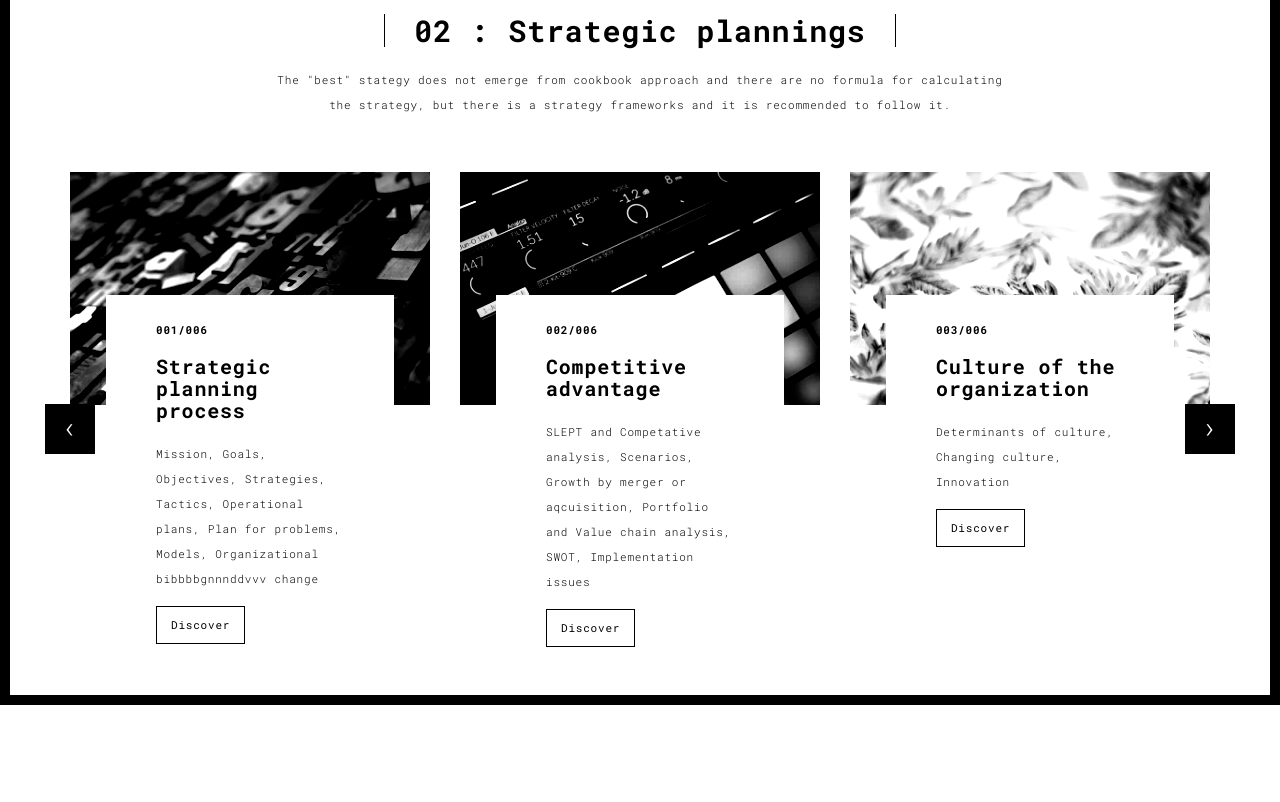
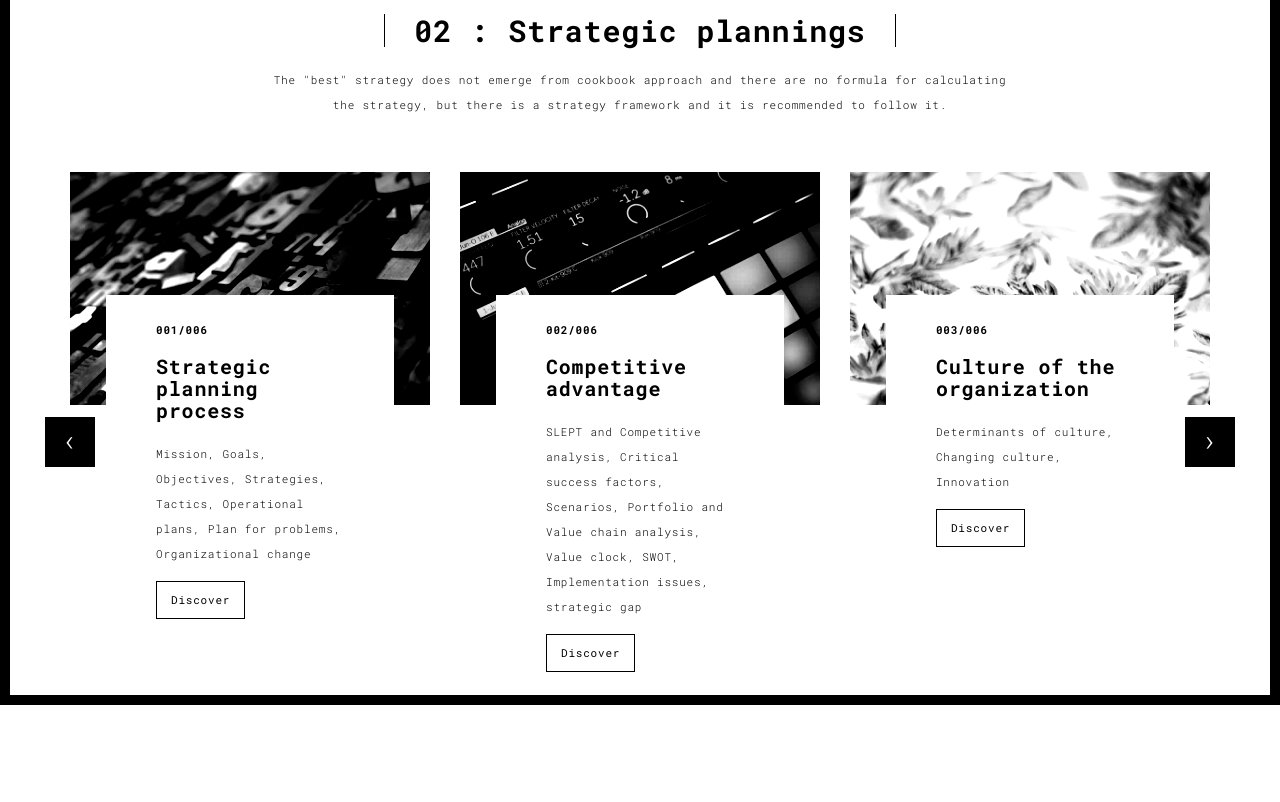
Before and after one commit to vaibiz/Strategic_web, a Flask app: page /strategic.html in a window 1280 px wide. Shown: the part 95-897 px from the top of the page. Before the commit the page ends 800 px from the top, so only its background shows below. Run offline with Flask 2, Linux system fonts and the light colour scheme; some libraries are stand-ins or nearby versions.

Commit message:
Initial commitv vvv vvv

```diff
--- a/templates/about.html
+++ b/templates/about.html
@@ -64,7 +64,8 @@
               <div class="row">
                 <div class="col-xs-12 col-md-6">
                   <h3>Professional activity</h3>
-                  <p>Welcome to my website! I am a finance professional with 15+ years of experience in strategic business planning and development, management consulting, product and process insight.</p>
+                  <p>Welcome to my website! I am a certified finance professional with 15+ years of experience in
+                    strategic business planning and development, management consulting, product and process insight.</p>
                   <h3>Hobbies and other 'weaknesses' </h3>
                   <p>Nature and what is connected with it: hunting, spearfishing, fishing, universe and etc. <p>
                      <p></p>
--- a/templates/contact.html
+++ b/templates/contact.html
@@ -48,6 +48,7 @@
     </div>
   </nav>
 </header>
+
 
 <div class="section-container">
     <div class="container">
--- a/templates/strategic.html
+++ b/templates/strategic.html
@@ -57,7 +57,9 @@
       <div class="col-sm-8 col-sm-offset-2 section-container-spacer">
         <div class="text-center">
           <h1 class="h2">02 : Strategic plannings</h1>
-          <p>The "best" stategy does not emerge from cookbook approach and there are no formula for calculating the strategy, but there is a strategy frameworks and it is recommended to follow it.</p>
+          <p>The "best" strategy does not emerge from cookbook approach and there are no formula for
+              calculating the strategy, but there is a strategy framework and it is recommended to follow
+              it. </p>
         </div>
       </div>
 
@@ -77,7 +79,7 @@
                         <h3>Strategic planning process</h3>
                         <p>Mission, Goals, Objectives, Strategies,
                           Tactics, Operational plans,
-                          Plan for problems, Models, Organizational bibbbbgnnnddvvv change</p>
+                          Plan for problems, Organizational change</p>
                         <a href="./contact.html" title="" class="btn btn-default">Discover</a>
                       </div>
                     </div>
@@ -88,7 +90,7 @@
                       <div class="card-container card-container-lg">
                         <h4>002/006</h4>
                         <h3>Competitive advantage</h3>
-                        <p>SLEPT and Competative analysis, Scenarios, Growth by merger or aqcuisition, Portfolio and Value chain analysis, SWOT, Implementation issues</p>
+                        <p>SLEPT and Competitive analysis, Critical success factors, Scenarios, Portfolio and Value chain analysis, Value clock, SWOT, Implementation issues, strategic gap</p>
                         <a href="./contact.html" title="" class="btn btn-default">Discover</a>
                       </div>
                     </div>
@@ -117,18 +119,18 @@
                       <div class="card-container card-container-lg">
                         <h4>004/006</h4>
                         <h3>Customers and markets</h3>
-                        <p>Marketing issues, KPI, Metrics, Segmentation, Competing globally</p>
+                        <p>Marketing issues,NPS and other KPI, Retention,  Metrics, Segmentation, Growth by merger or acquisition, Competing globally</p>
                         <a href="./contact.html" title="" class="btn btn-default">Discover</a>
                       </div>
                     </div>
                    <div class="col-sm-4">
-<!--                      <a href="./work.html" class="black-image-project-hover">-->
+                      <a class="black-image-project-hover">
                         <img src="./static/assets/images/work02-hover.jpg" alt="Image" class="img-responsive">
                       </a>
                       <div class="card-container">
                         <h4>005/006</h4>
                         <h3>Finacial analysis</h3>
-                        <p>WC, CF managment, capital structure, WACC, Operational performance, Benchmarks  </p>
+                        <p>WC, CF management, capital structure, WACC, Operational performance, Optimal stock level, Internal and external benchmarks  </p>
                         <a href="./contact.html" class="btn btn-default">Discover</a>
                       </div>
                     </div>
@@ -140,7 +142,7 @@
                       <div class="card-container card-container-lg">
                         <h4>006/006</h4>
                         <h3>Managment of projects and operations</h3>
-                        <p>Quality contral and assurance</p>
+                        <p>Gantt charts, Process flows, Quality control and assurance, Projects KPI </p>
                         <a href="./contact.html" title="" class="btn btn-default">Discover</a>
                       </div>
                     </div>
```
